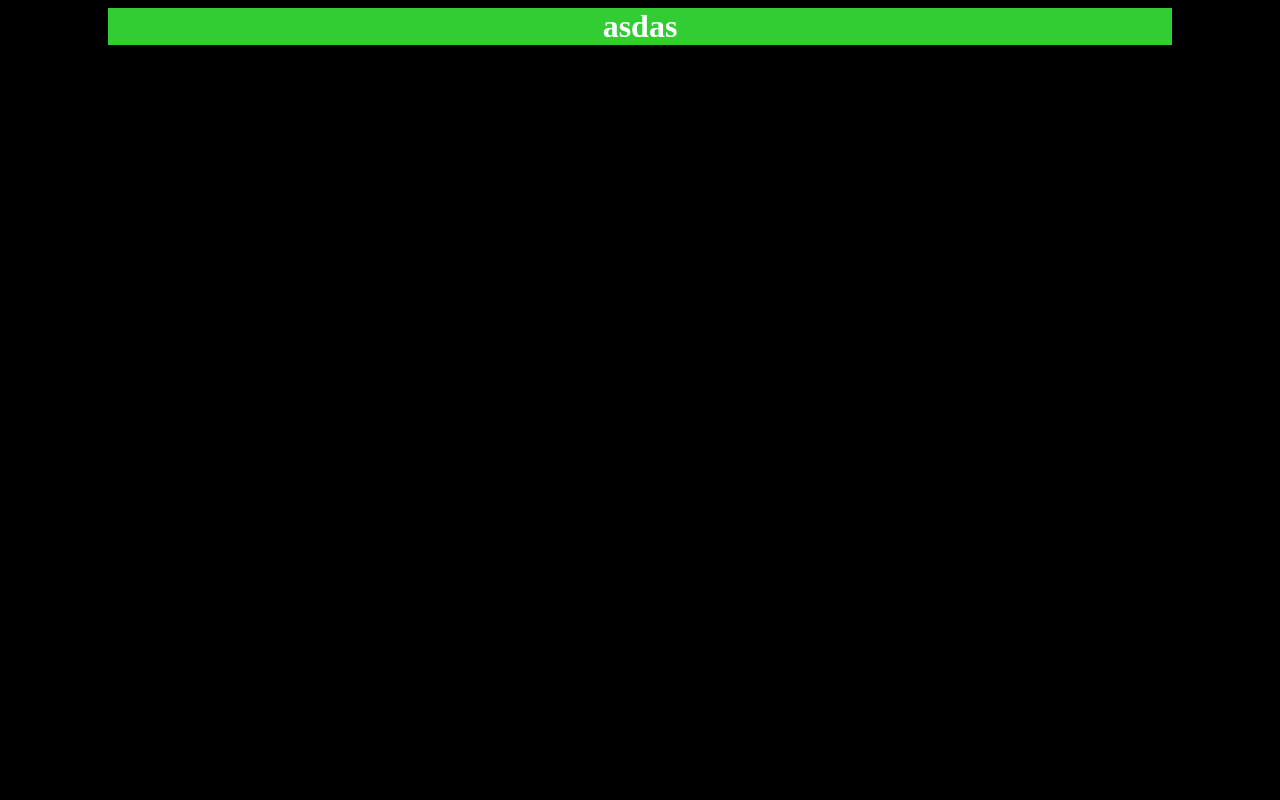
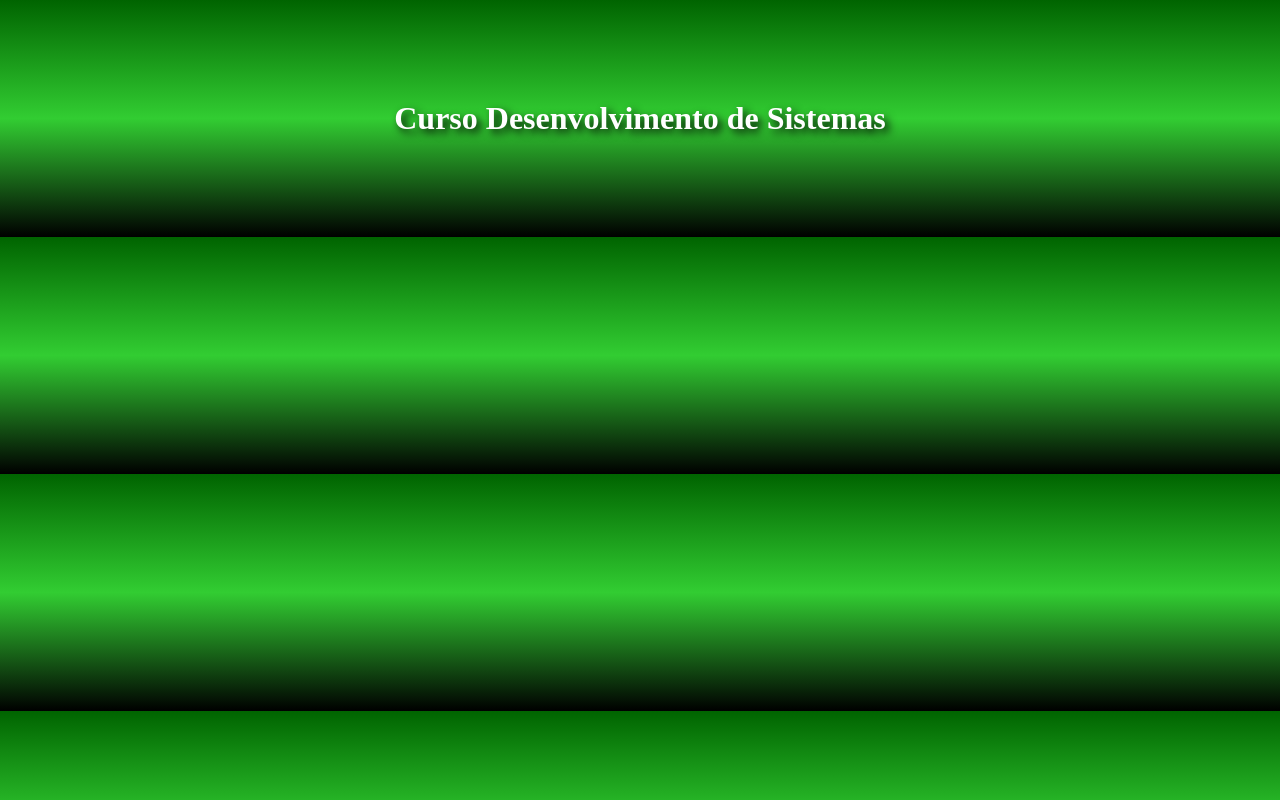
Before and after one commit to WSTym/programacaoweb, a plain HTML site: page index.html in a window 1280 px wide. Drawn offline with Linux system fonts and the light colour scheme.

Commit message:
Update index.html

```diff
--- a/index.html
+++ b/index.html
@@ -1,23 +1,19 @@
-<!DOCTYPE htm>
+<!DOCTYPE html>
 <html lang="pt-BR">
 	<head>
-	<title>Tym's Web Site</title>
+	<title>Desenvolvimento de Sistemas</title>
 	<meta charset="UTF-8">
 	<style>
 		body{
-			background: black;
-		}
-		div{
-			margin: 0px 100px 0px 100px;
-			background: limegreen;
+			margin: 100px auto;
+			background-image: linear-gradient(darkgreen, limegreen, black);
 			color: white;
 			text-align: center;
+			text-shadow: 4px 4px 8px black;
 		}
 	</style>
 	</head>
 	<body>
-		<div>
-			<h1>asdas</h1>
-		</div>
+		<h1>Curso Desenvolvimento de Sistemas</h1>
 	</body>
 </html>
```
